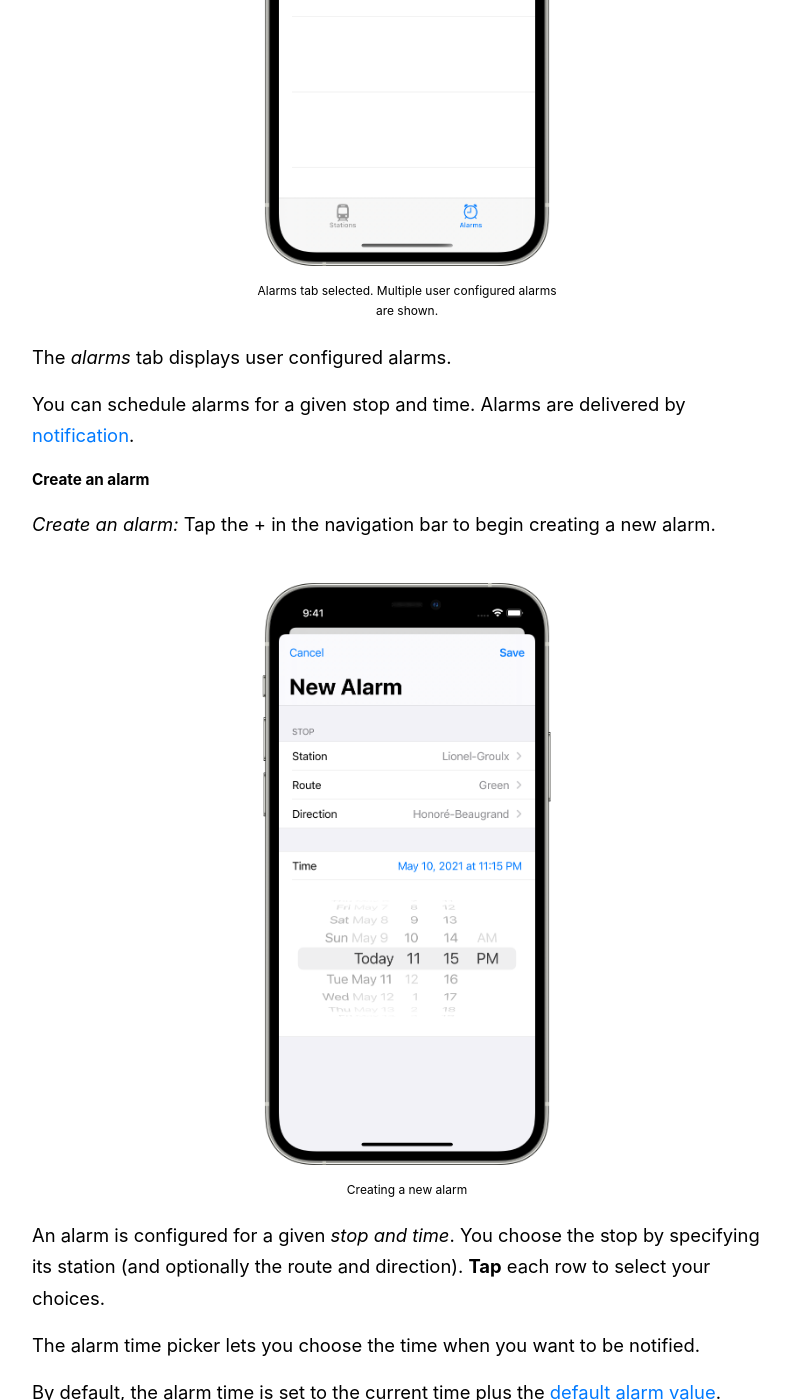
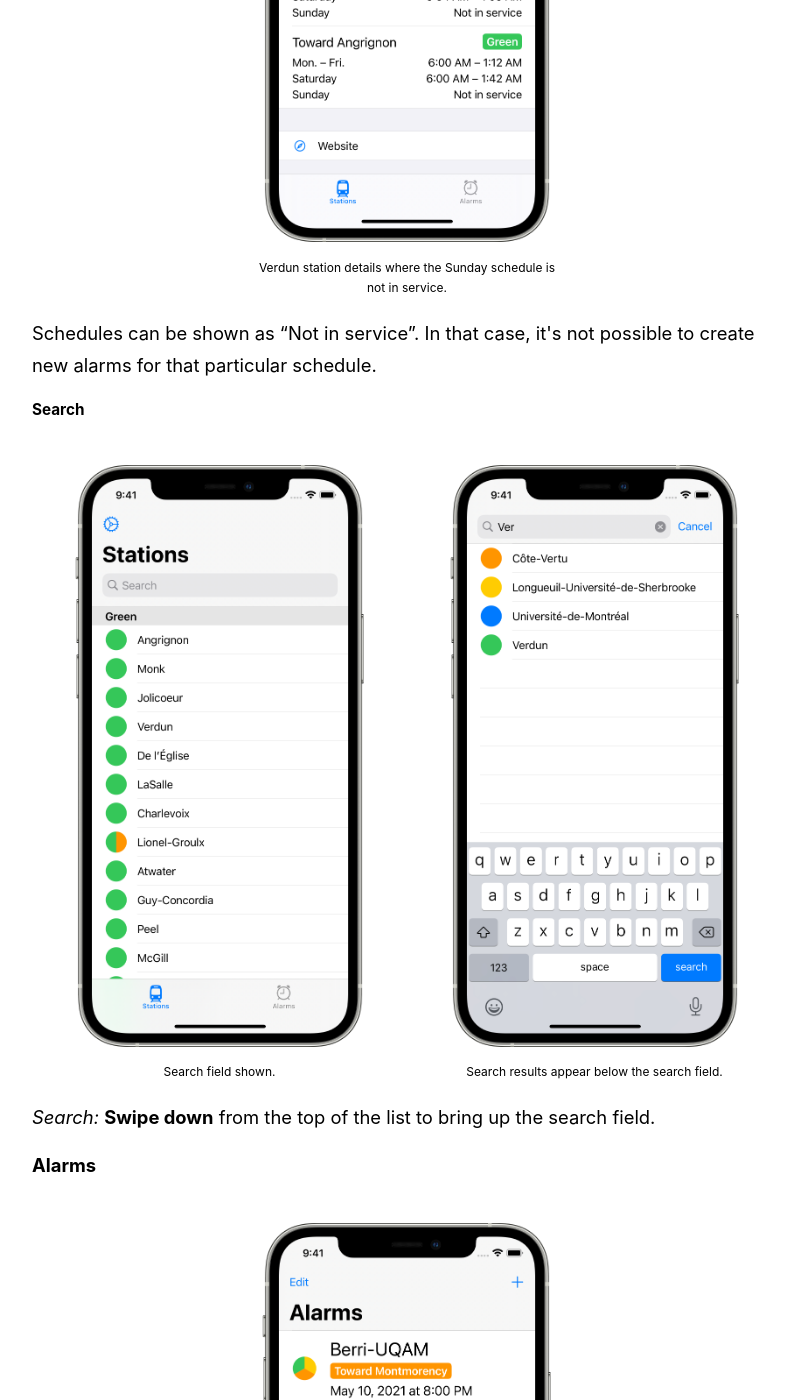
Before and after one commit to laurentboileau/stations-website, a Jekyll site: the page built from pages/en/support.markdown, in a window 1280 px wide and 1400 px high, scrolled down 1934 px. Shown: the whole window, without its empty margins (233-1023 px from the left). Built offline with Jekyll 4.4.1, drawn with Linux system fonts in a browser that asks for light colours.

Commit message:
Update support documents
Signed-off-by: Laurent Boileau <developer@laurentboileau.ca>

```diff
--- a/pages/en/support.markdown
+++ b/pages/en/support.markdown
@@ -12,6 +12,9 @@ permalink: /support/
 <ol id="support-table-of-contents" class="table-of-contents">
     <li>
         <a href="#support-stations">Stations</a>
+        <ol>
+            <li><a href="#support-stations-search">Search</a></li>
+        </ol>
     </li>
     <li>
         <a href="#support-alarms">Alarms</a>
@@ -53,6 +56,31 @@ permalink: /support/
 <p>By default stops are grouped by their transit lines. Otherwise, stops are sorted by proximity if the <a href="#support-settings-location">location setting</a> is enabled.</p>
 
 <p><em>View station details:</em> <strong>Tap</strong> a stop.</p>
+
+<div class="support-screenshots">
+    <div>
+        <img src="/assets/images/en/support/iphone-not-in-service.png" alt="Screenshot: Verdun station details where the Sunday schedule is not in service.">
+        <figcaption>Verdun station details where the Sunday schedule is not in service.</figcaption>
+    </div>
+</div>
+
+<p>Schedules can be shown as “Not in service”. In that case, it's not possible to create new alarms for that particular schedule.</p>
+
+<h5 id="support-stations-search">Search</h5>
+
+<div class="support-screenshots">
+    <div>
+        <img src="/assets/images/en/support/iphone-stations-search.png" alt="Screenshot: Search field shown.">
+        <figcaption>Search field shown.</figcaption>
+    </div>
+
+    <div>
+        <img src="/assets/images/en/support/iphone-stations-search-results.png" alt="Screenshot: Search results appear below the search field.">
+        <figcaption>Search results appear below the search field.</figcaption>
+    </div>
+</div>
+
+<p><em>Search:</em> <strong>Swipe down</strong> from the top of the list to bring up the search field.</p>
 
 <h4 id="support-alarms">Alarms</h4>
 
```
Also changed, not shown: pages/fr/assistance.markdown (+28 -0 lines), assets/images/en/support/iphone-not-in-service.png (added), assets/images/en/support/iphone-stations-search-results.png (added), assets/images/en/support/iphone-stations-search.png (added), assets/images/fr/support/iphone-not-in-service.png (added), assets/images/fr/support/iphone-stations-search-results.png (added), assets/images/fr/support/iphone-stations-search.png (added).
